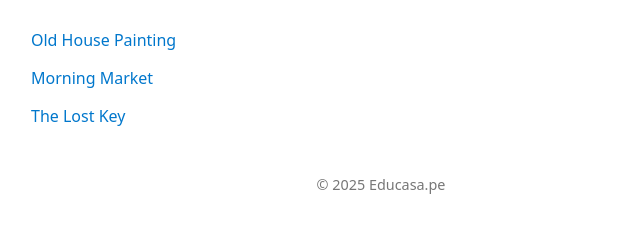
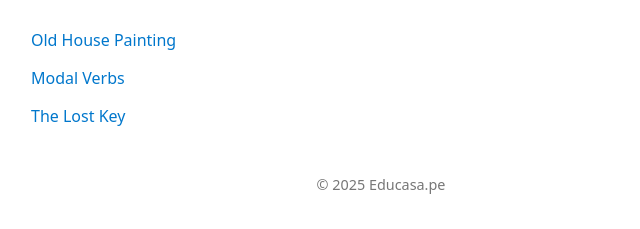
Before and after one commit to e09161/old_house_painting, a plain HTML site: page index.html in a window 1280 px wide. Shown: the part 167-396 px from the top of the page, 259-899 px from the left. Drawn offline with Linux system fonts and the light colour scheme.

Commit message:
Update index.html

```diff
--- a/index.html
+++ b/index.html
@@ -57,7 +57,7 @@
   <main>
     <ul>
       <li><a href="https://e09161.github.io/old_house_painting/page1.html">Old House Painting</a></li>
-      <li><a href="morning_market.html">Morning Market</a></li>
+      <li><a href="https://e09161.github.io/old_house_painting/page2.html">Modal Verbs</a></li>
       <li><a href="lost_key.html">The Lost Key</a></li>
       <!-- Add more exercises here -->
     </ul>
```
